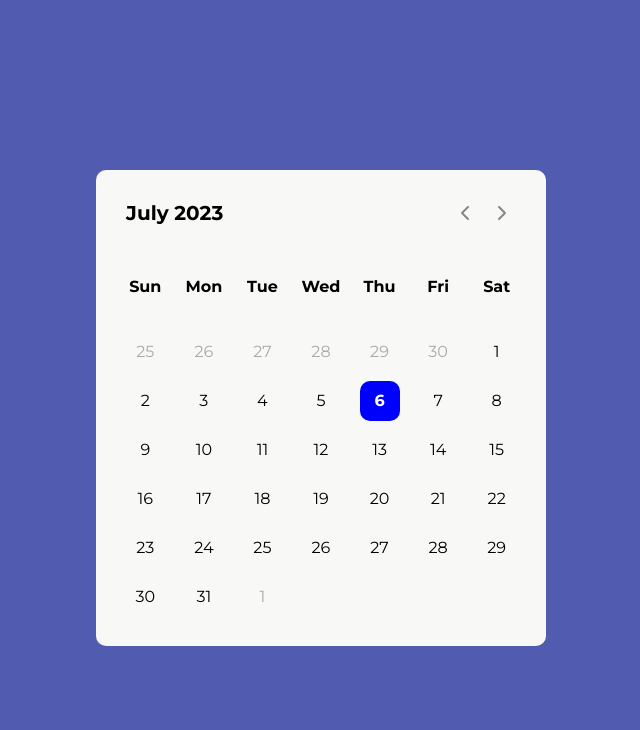
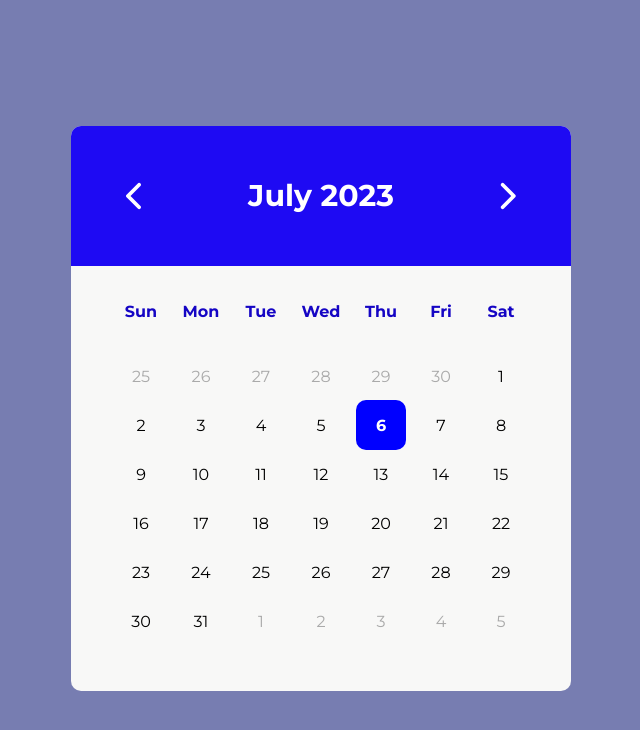
Before and after one commit to modough/react-dateselector, a React (Vite) app: page / in a window 1280 px wide. Shown: the top 730 px of the page, without its empty margins (319-959 px from the left). Built offline with nearby package versions, Linux system fonts and the light colour scheme.

Commit message:
refacto dayInMonth.jsx

```diff
--- a/src/App.jsx
+++ b/src/App.jsx
@@ -1,4 +1,3 @@
-
 import DayPicker from './components/DayPicker'
 
 function App() {
--- a/src/components/CurrentDate.jsx
+++ b/src/components/CurrentDate.jsx
@@ -1,11 +1,11 @@
 import '../css/currentDate.css';
 import PropTypes from 'prop-types'
 import { monthsInLetter } from '../data/monthInLetter';
+
 function CurrentDate({ month, year }) {
-
     return (
         <div className='current-date'>
-            {`${monthsInLetter[month]} ${year}`}
+            {` ${monthsInLetter[month]} ${year}`}
         </div>
     )
 }
--- a/src/components/DayPicker.jsx
+++ b/src/components/DayPicker.jsx
@@ -8,20 +8,20 @@ import DaysInMonth from './DaysInMonth';
 import { useState } from 'react';
 import { currentMonth, currentYear } from '../utils/dateFormat';
 import Weeks from './Weeks';
+
 const DayPicker = () => {
     const [month, setMonth] = useState(currentMonth)
     const [year, setYear] = useState(currentYear)
-    const handleNextMonth = () => {
+
+    const displayNextMonth = () => {
         if (month === 11) {
             setMonth(0)
             setYear(year + 1)
-            console.log(month)
         } else {
             setMonth(month + 1)
-            console.log(month)
         }
     }
-    const handlePrevMonth = () => {
+    const displayPrevMonth = () => {
         if (month === 0) {
             setYear(year - 1)
             setMonth(11)
@@ -29,13 +29,14 @@ const DayPicker = () => {
             setMonth(month - 1)
         }
     }
+
     return (
         <div className='daypicker-wrapper'>
             <div className='header'>
-                <CurrentDate month={month} year={year} />
                 <div className='icons'>
-                    <FontAwesomeIcon onClick={handlePrevMonth} icon={faChevronLeft} />
-                    <FontAwesomeIcon onClick={handleNextMonth} icon={faChevronRight} />
+                    <FontAwesomeIcon onClick={displayPrevMonth} icon={faChevronLeft} />
+                    <CurrentDate month={month} year={year} />
+                    <FontAwesomeIcon onClick={displayNextMonth} icon={faChevronRight} />
                 </div>
             </div>
             <div className='calendar'>
--- a/src/components/DaysInMonth.jsx
+++ b/src/components/DaysInMonth.jsx
@@ -1,48 +1,62 @@
 import '../css/daysInMonth.css';
 import PropTypes from 'prop-types'
-import { date } from '../utils/dateFormat';
+import { date, currentMonth, currentYear } from '../utils/dateFormat';
+
 function DaysInMonth({ month, year }) {
+    let arrayDate = [];
+    const thisMonthFirstDateIndex = new Date(year, month, 1).getDay();
     const thisMonthLastDate = new Date(year, month + 1, 0).getDate();
+    const thisMonthLastDateIndex = new Date(year, month, thisMonthLastDate).getDay();
     const lastMonthLastDate = new Date(year, month, 0).getDate();
-    const thisMonthFirstDay = new Date(year, month, 1).getDay();
-    const thisMonthLastDay = new Date(year, month, thisMonthLastDate).getDay();
+    const day = new Date(year, month + 1, 0).toLocaleDateString('en-us', { weekday: 'long', year: 'numeric', month: 'numeric', day: 'numeric' })
 
-    const daysArray = Array
-        .from({ length: thisMonthLastDate }, (_, i) => i + 1)
-        .map((day) => {
-            const today = day === date.getDate() &&
-                month === new Date().getMonth() &&
-                year === new Date().getFullYear() ?
-                'active' : ''
-            return (
-                <li key={day} className={`${today}`} >
-                    {day}
-                </li>
-            )
-        }
-        )
-    const inactivePrevDaysArray = Array
-        .from({ length: thisMonthFirstDay }, (_, i) => i + 1)
-        .map((day) =>
-            <li key={day} className="inactive">
-                {lastMonthLastDate - day + 1}
+
+    //creating array with previous month last days
+    for (let i = thisMonthFirstDateIndex; i > 0; i--) {
+        arrayDate.push(
+            <li
+                key={1 - lastMonthLastDate - i}
+                className='inactive'
+            >
+                {lastMonthLastDate - i + 1}
             </li>
         )
-    const inactiveNextDaysArray = Array
-        .from({ length: thisMonthLastDay }, (_, i) => i + 1)
-        .map((day) =>
-            <li key={day} className="inactive">
-                {(day - thisMonthLastDay - 1) * (-1)}
+    }
+
+    //creating array with this month days
+    for (let i = 1; i <= thisMonthLastDate; i++) {
+        const today = i === date.getDate() &&
+            month === currentMonth &&
+            year === currentYear ?
+            'active' : ''
+        arrayDate.push(
+            <li
+                key={thisMonthLastDate + i}
+                className={`${today}`}
+            >
+                {i}
             </li>
         )
+    }
 
+    //creating array with next month first days
+    for (let i = thisMonthLastDateIndex; i < 6; i++) {
+        arrayDate.push(
+            <li
+                key={i - thisMonthLastDateIndex + 1}
+                className='inactive'
+            >
+                {i - thisMonthLastDateIndex + 1}
+            </li>
+        )
+    }
 
     return (
+
         <ul className='days'>
-            {[inactivePrevDaysArray.reverse(),
-                daysArray, inactiveNextDaysArray.reverse()]
-            }
+            {arrayDate}
         </ul>
+
     )
 }
 DaysInMonth.propTypes = {
--- a/src/css/currentDate.css
+++ b/src/css/currentDate.css
@@ -1,4 +1,4 @@
 .current-date {
-  font-size: 20px;
+  font-size: 30px;
   font-weight: 700;
 }
--- a/src/css/dayPicker.css
+++ b/src/css/dayPicker.css
@@ -1,31 +1,38 @@
 .daypicker-wrapper {
-  width: 450px;
+  width: 500px;
   background-color: rgb(248, 248, 247);
   border-radius: 10px;
 }
 .daypicker-wrapper .header {
   display: flex;
   align-items: center;
-  justify-content: space-between;
-  padding: 25px 30px 10px;
+  justify-content: center;
+  color: white;
+  padding: 40px;
+  background-color: #1e0af3;
+  border-radius: 10px 10px 0 0;
 }
 .daypicker-wrapper .header .icons {
+  width: 100%;
   display: flex;
   align-items: center;
+  justify-content: space-between;
   gap: 5px;
 }
+
 .header .icons svg {
-  padding: 10px;
+  font-size: 30px;
+  padding: 15px;
   border-radius: 10px;
   cursor: pointer;
-  color: #878787;
+  color: white;
 }
 .header .icons svg:hover {
   background-color: rgb(201, 204, 204);
   color: black;
 }
 .calendar {
-  padding: 20px;
+  padding: 20px 40px 40px;
 }
 .calendar ul {
   padding: 0;
@@ -36,5 +43,4 @@
 .calendar ul li {
   position: relative;
   width: calc(100% / 7);
-  height: calc(100% / 8);
 }
--- a/src/css/daysInMonth.css
+++ b/src/css/daysInMonth.css
@@ -12,8 +12,8 @@
 .days li::before {
   position: absolute;
   content: "";
-  width: 40px;
-  height: 40px;
+  width: 50px;
+  height: 50px;
   top: 50%;
   left: 50%;
   z-index: -1;
--- a/src/css/weeks.css
+++ b/src/css/weeks.css
@@ -1,3 +1,4 @@
 .calendar .weeks li {
   font-weight: 700;
+  color: #1505c4;
 }
--- a/src/index.css
+++ b/src/index.css
@@ -15,12 +15,13 @@ li {
   list-style: none;
 }
 body {
+  position: relative;
   display: flex;
   align-items: center;
   justify-content: center;
   min-height: 100vh;
   box-sizing: border-box;
-  background-color: rgb(81, 91, 175);
+  background-color: rgb(119, 125, 177);
 }
 #root {
   margin: 0;
--- a/src/utils/dateFormat.js
+++ b/src/utils/dateFormat.js
@@ -1,3 +1,4 @@
 export const date = new Date();
+
 export const currentYear = date.getFullYear();
 export const currentMonth = date.getMonth();
```
